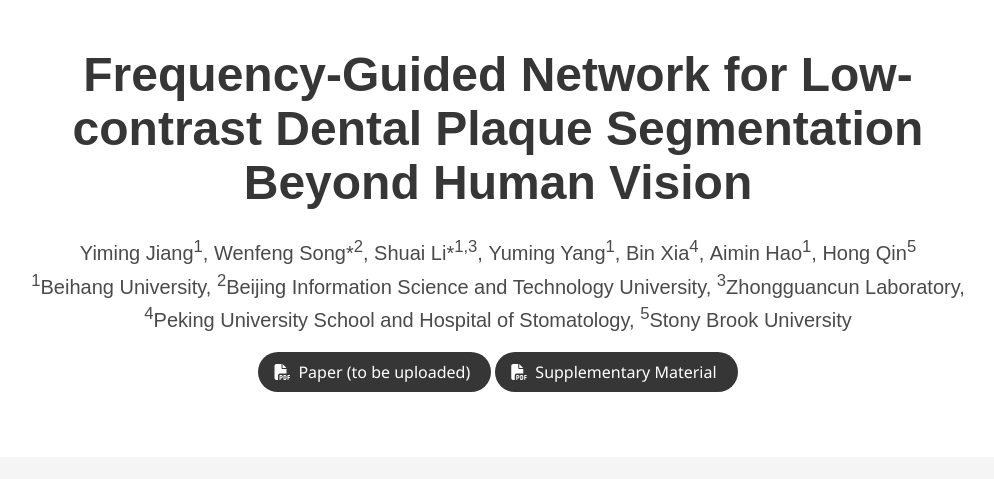
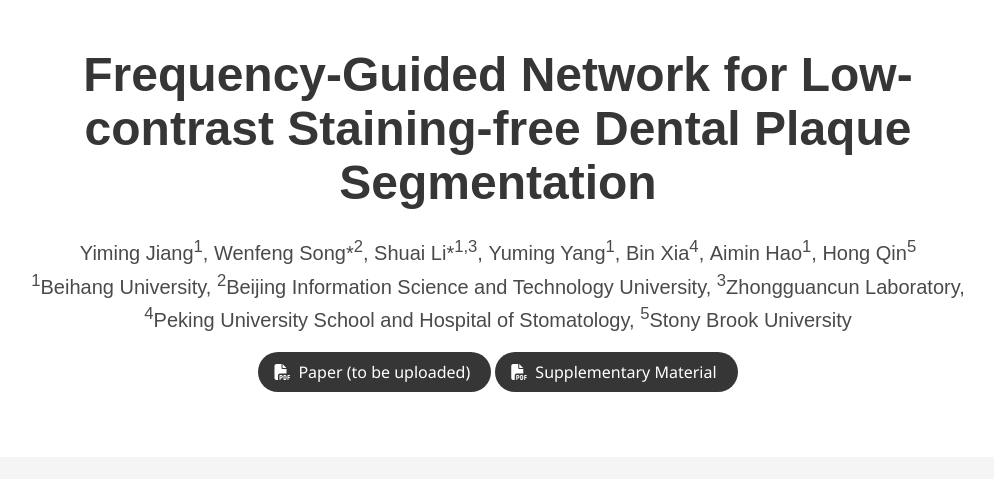
Before and after one commit to frequency-guided-network/frequency-guided-network.github.io, a plain HTML site: page index.html in a window 1280 px wide. Shown: the top 479 px of the page, without its empty margins (142-1136 px from the left). Drawn offline with nearby package versions, Linux system fonts and the light colour scheme; some icons are missing; a web font is replaced by a local one.

Commit message:
Update index.html
update title

```diff
--- a/index.html
+++ b/index.html
@@ -34,7 +34,7 @@
             <div class="columns is-centered">
                 <div class="column has-text-centered">
                     <h1 class="title is-1 publication-title">
-                        Frequency-Guided Network for Low-contrast Dental Plaque Segmentation Beyond Human Vision
+                        Frequency-Guided Network for Low-contrast Staining-free Dental Plaque Segmentation
                         <!--
                         <div class="is-size-3 has-text-grey p-4">publish</div>
                         -->
```
